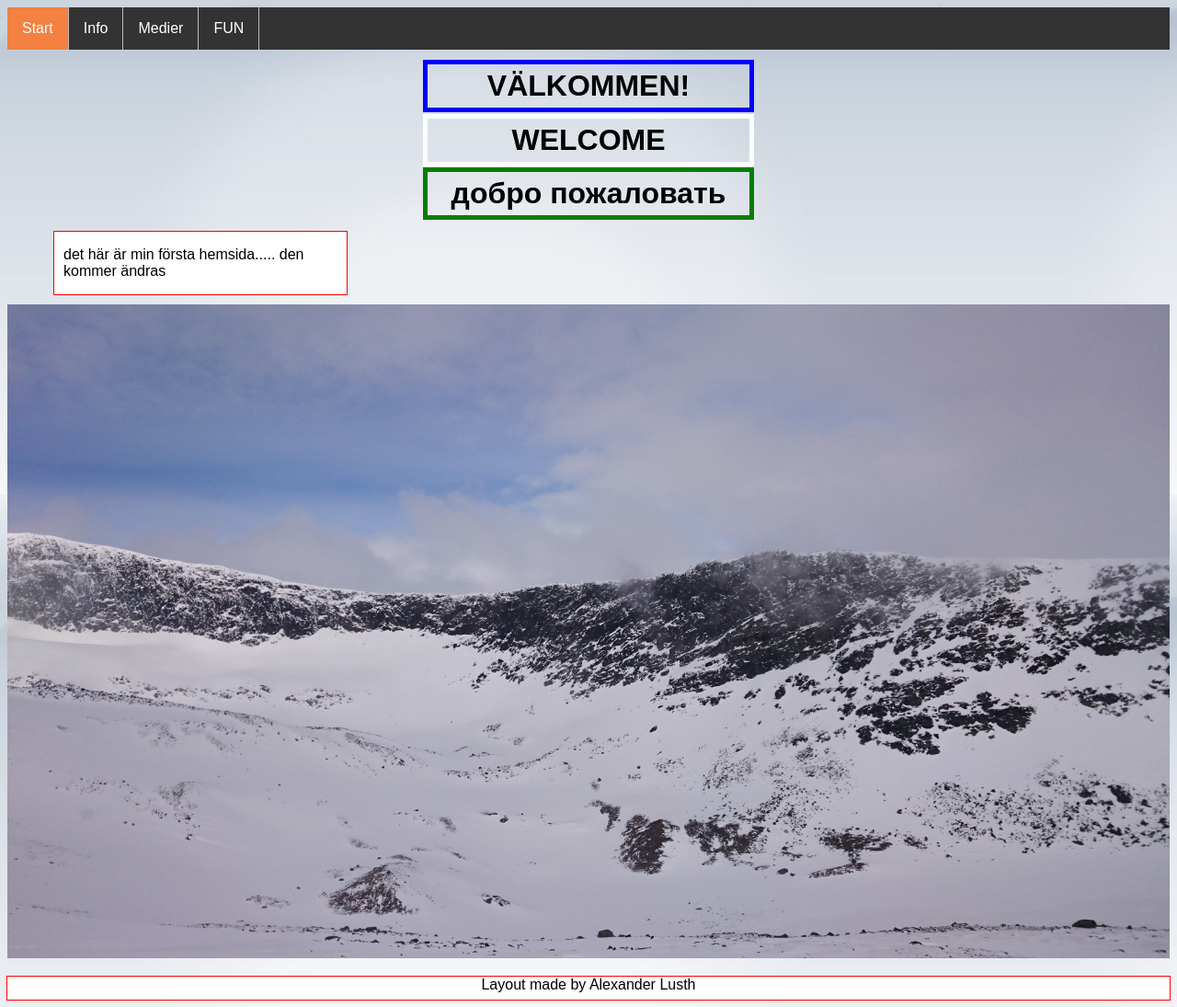
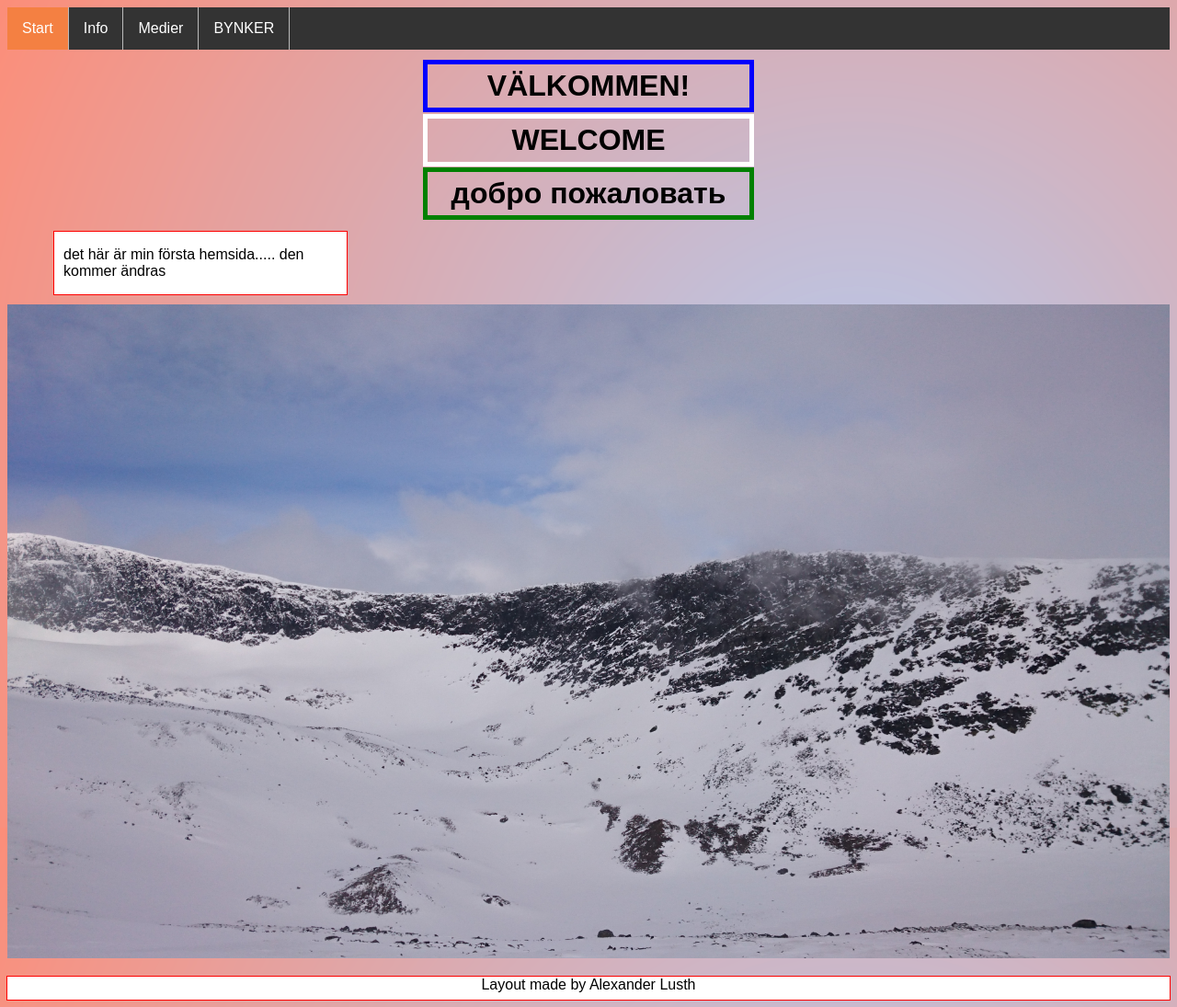
Before and after one commit to AlexanderLusth/website, a PHP site: page / in a window 1280 px wide. Shown: the whole page at 92% size. Run offline with PHP 8.4, Linux system fonts and the light colour scheme.

Commit message:
changed background

```diff
--- a/css/Style.css
+++ b/css/Style.css
@@ -5,7 +5,7 @@ footer{
   height: 25px;
 }
 body{
-  background-image: url(../pictures/white.jpg);
+  background-image: url(../pictures/fade2.png);
   font-family: sans-serif;
 }
 .animation-index{
@@ -158,6 +158,7 @@ li a:hover:not(.active) {
 from{top: 400px;}
 to{top: 0px;}
 }
+
 #footer-text{
   text-align: center;
 }
--- a/fun.html
+++ b/fun.html
@@ -16,7 +16,7 @@
       <li class="right"><a href="index.html">Start</a></li>
       <li class="right"><a href="info.html">Info</a></li>
       <li class="right"><a href="media.html">Medier</a></li>
-      <li class="right"><a class="active" href="fun.html">FUN</a></li>
+      <li class="right"><a class="active" href="fun.html">BYNKER</a></li>
     </ul>
   </nav>
   <img id="audirs7" src="pictures/audi-rs7.jpg" alt="AUDI-RS7">
--- a/index.html
+++ b/index.html
@@ -16,7 +16,7 @@
       <li class="right"><a class="active" href="index.html">Start</a></li>
       <li class="right"><a href="info.html">Info</a></li>
       <li class="right"><a href="media.html">Medier</a></li>
-      <li class="right"><a href="fun.html">FUN</a></li>
+      <li class="right"><a href="fun.html">BYNKER</a></li>
     </ul>
   </nav>
   <div id="page-settings">
--- a/info.html
+++ b/info.html
@@ -17,7 +17,7 @@
       <li class="right"><a href="index.html">Start</a></li>
       <li class="right"><a class="active" href="info.html">Info</a></li>
       <li class="right"><a href="media.html">Medier</a></li>
-      <li class="right"><a href="fun.html">FUN</a></li>
+      <li class="right"><a href="fun.html">BYNKER</a></li>
     </ul>
   </nav>
   <div id="row">
--- a/javaScripts/funscript.js
+++ b/javaScripts/funscript.js
@@ -1,2 +1,2 @@
 //gör en alert på sidan om audi rs7
-alert ("audi rs7. expensive right? click ok for info and other autism stuff right?");
+alert ("audi rs7. expensive right? click ok for info and other autism stuff right?  BYNKER!!!!! HE IS IN BYNKER!!!!");
--- a/media.html
+++ b/media.html
@@ -17,7 +17,7 @@
       <li class="right"><a href="index.html">Start</a></li>
       <li class="right"><a href="info.html">Info</a></li>
       <li class="right"><a class="active" href="media.html">Medier</a></li>
-      <li class="right"><a href="fun.html">FUN</a></li>
+      <li class="right"><a href="fun.html">BYNKER</a></li>
     </ul>
 
   </nav>
```
Also changed, not shown: pictures/fade.jpg (added), pictures/fade2.png (added).
